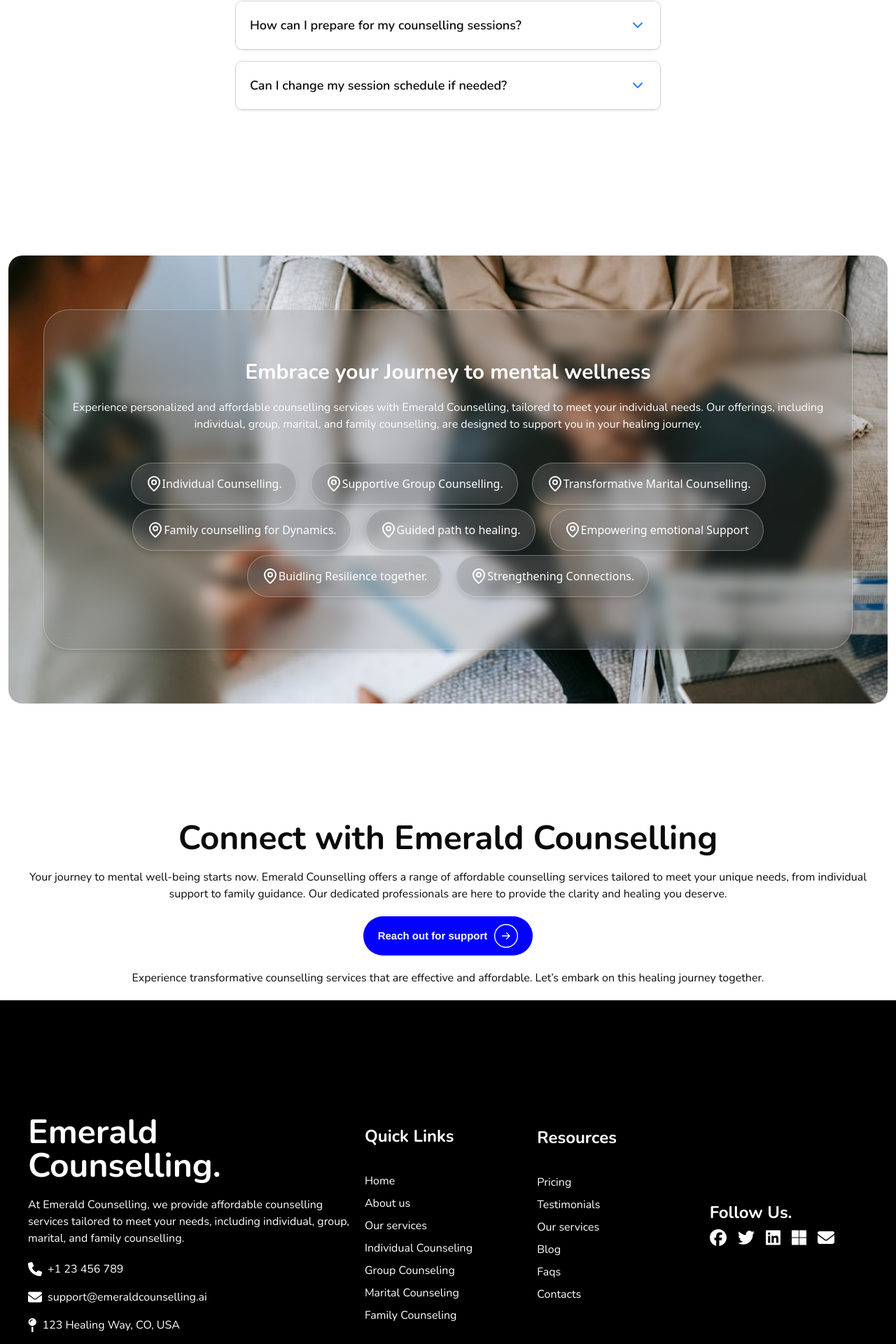
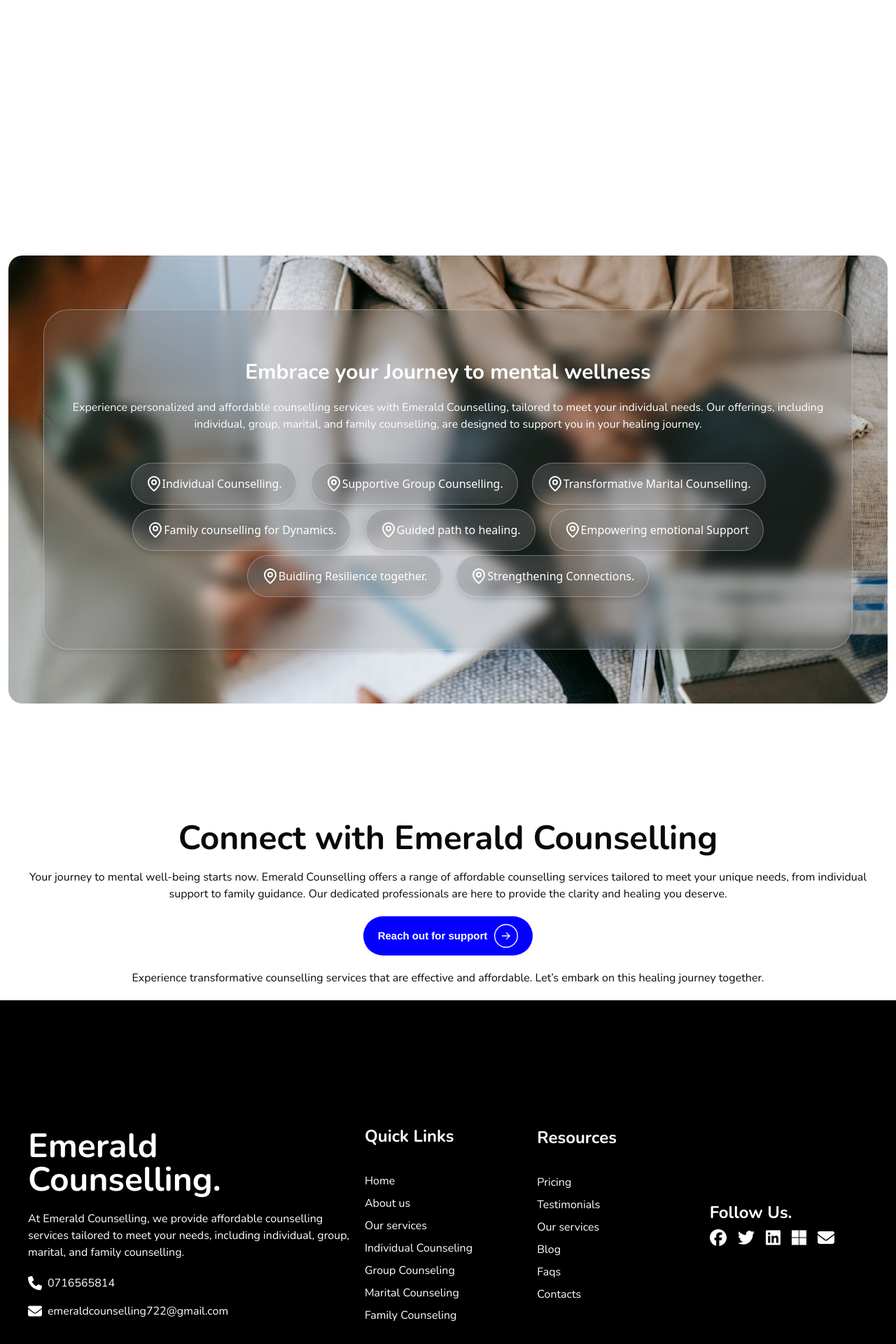
Before and after one commit to mburuian/emerald-counselling, a Next.js app: page / in a window 1280 px wide. Shown: the part 5987-7907 px from the top of the page at 70% size. Built offline with nearby package versions, Linux system fonts and the light colour scheme.

Commit message:
Updated layout and fixed TypeScript setup

```diff
--- a/package.json
+++ b/package.json
@@ -30,7 +30,7 @@
     "@eslint/eslintrc": "^3",
     "@tailwindcss/postcss": "^4",
     "@types/node": "^20",
-    "@types/react": "^19",
+    "@types/react": "19.1.5",
     "@types/react-dom": "^19",
     "eslint": "^9",
     "eslint-config-next": "15.2.3",
--- a/src/blocks/faq.jsx
+++ b/src/blocks/faq.jsx
@@ -4,28 +4,18 @@ import { ChevronDown, ChevronUp } from 'lucide-react';
 const faqs = [
   {
     question: 'How do I schedule a counselling session?',
-    answer: 'We offer individual, group, marital, and family counselling sessions tailored to your unique needs.'
+     answer: 'You can schedule an appointment by contacting us through our website or giving us a call.'
   },
   {
     question: 'What types of counselling services do you offer?',
-    answer: 'You can schedule an appointment by contacting us through our website or giving us a call.'
+
+     answer: 'We offer individual, group, marital, and family counselling sessions tailored to your unique needs.'
   },
   {
     question: 'Are your counselling services confidential?',
     answer: 'Yes, all our counselling sessions are strictly confidential, ensuring your privacy and trust.'
   },
-  {
-    question: 'What should I expect in my first counselling session?',
-    answer: 'We offer affordable counselling services. Please contact us for detailed pricing information.'
-  },
-  {
-    question: 'How can I prepare for my counselling sessions?',
-    answer: 'We offer affordable counselling services. Please contact us for detailed pricing information.'
-  },
-  {
-    question: 'Can I change my session schedule if needed?',
-    answer: 'We offer affordable counselling services. Please contact us for detailed pricing information.'
-  }
+
 ];
 
 export default function Faq() {
--- a/src/blocks/footer.jsx
+++ b/src/blocks/footer.jsx
@@ -21,20 +21,16 @@ export default function Footer() {
             {/* Phone */}
             <div className="flex items-center gap-2">
               <FontAwesomeIcon icon={faPhone} className="text-white text-xl" />
-              <p className="text-white nunito">+1 23 456 789</p>
+              <p className="text-white nunito">0716565814</p>
             </div>
 
             {/* Email */}
             <div className="flex items-center gap-2">
               <FontAwesomeIcon icon={faEnvelope} className="text-white text-xl" />
-              <p className="text-white nunito">support@emeraldcounselling.ai</p>
+              <p className="text-white nunito">emeraldcounselling722@gmail.com</p>
             </div>
 
-            {/* Address */}
-            <div className="flex items-center gap-2">
-              <FontAwesomeIcon icon={faMapPin} className="text-white text-xl" />
-              <p className="text-white nunito">123 Healing Way, CO, USA</p>
-            </div>
+
           </div>
         </div>
 
```
Also changed, not shown: 1 other file (tests, documents, lock files or other folders).
